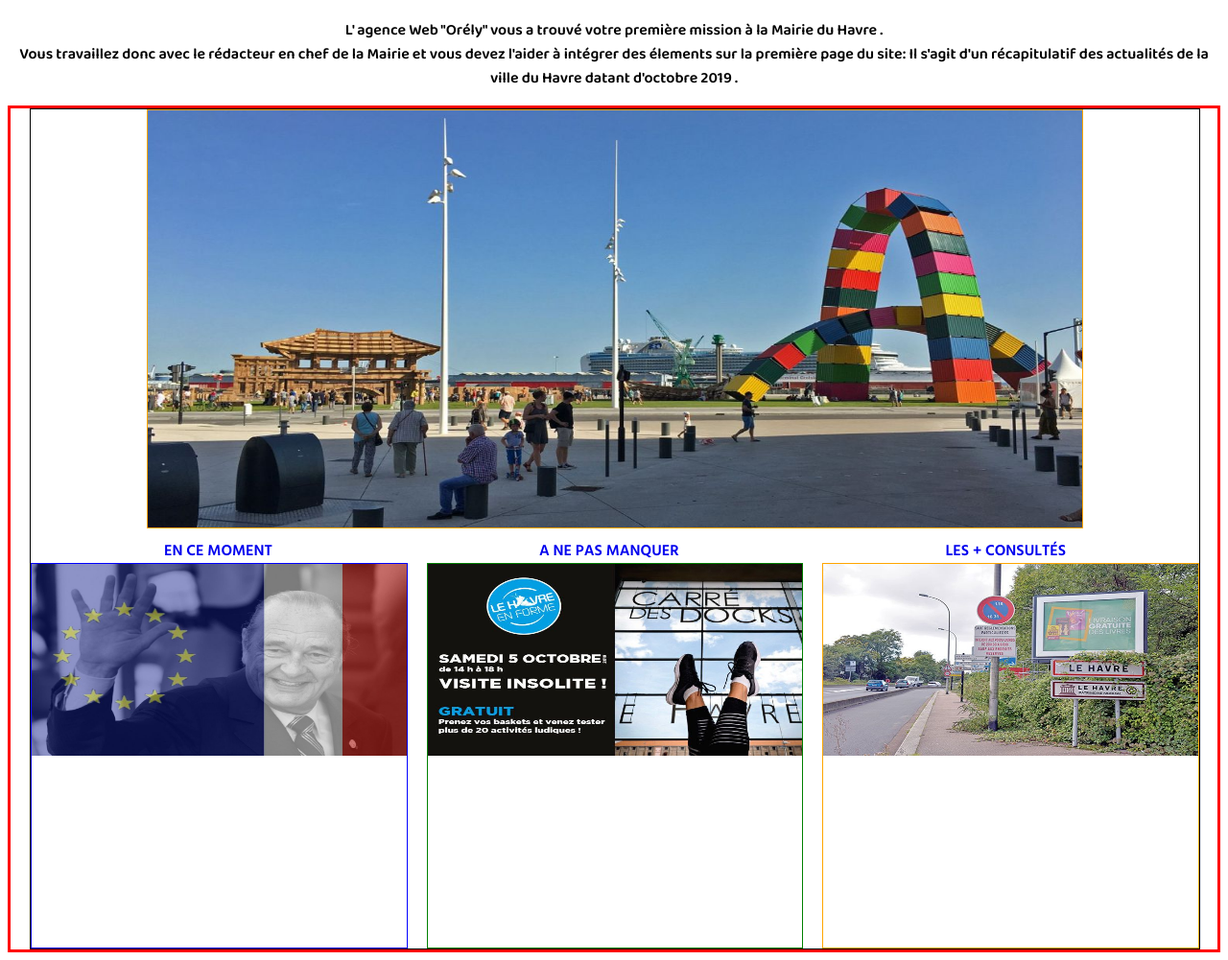
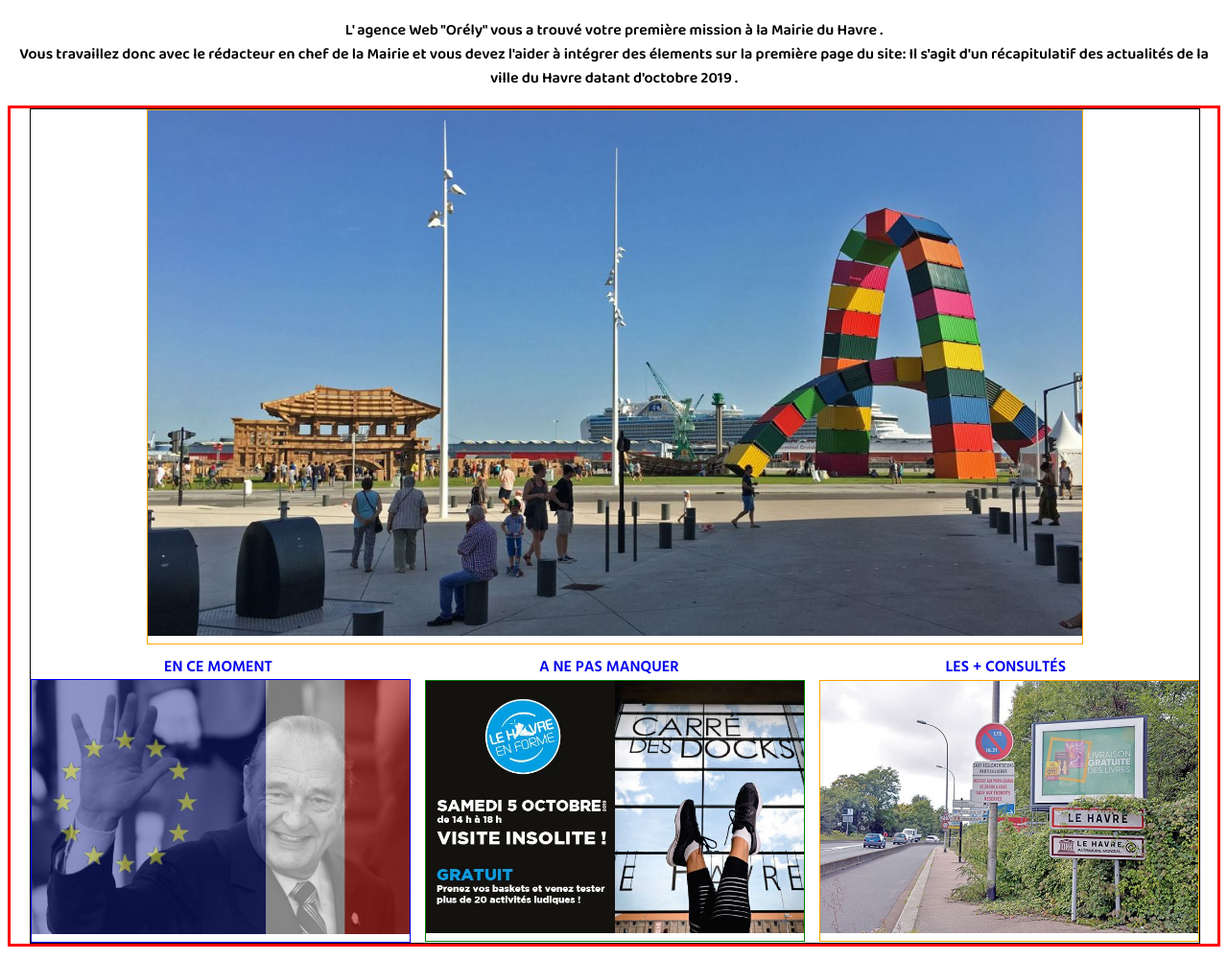
Before and after one commit to MathieuBoe/Exercice-Havre, a plain HTML site: page projectgroup/index.html in a window 1280 px wide. Shown: the part 76-1077 px from the top of the page at 96% size. Drawn offline with Linux system fonts and the light colour scheme.

Commit message:
modification/hauteur/element

```diff
--- a/projectgroup/assest/css/style.css
+++ b/projectgroup/assest/css/style.css
@@ -32,37 +32,37 @@ h1{
     margin: auto;
     order: 1;
     width: 80%;
-    height: 435px;
+    height: auto;
     flex-basis: auto;
     border: solid orange 1px;
     align-self: center;
     order: 1;
 }
 .containerbox2{
-    margin-right: 20px;
+    margin-right: 15px;
     padding: 10 auto;
     order: 3;
     flex-grow: 1;
     width: 10%;
-    height: 400px;
+    height: auto;
     border: solid  1px blue;
     flex-grow: 1;
 }
 .containerbox3{
-    margin: 0 20 0 20px;
+    margin: 0 15 0 15px;
     padding: 10 auto;
     order: 4;
     width: 10%;
-    height: 400px;
+    height: auto;
     border: solid green 1px;
     flex-grow: 1;
 }
 .containerbox4{
-    margin-left: 20px;
+    margin-left: 15px;
     padding: 10 auto;
     order: 5;
     width: 10%;
-    height: 400px;
+    height: auto;
     border: solid orange 1px;
     order:5;
     flex-grow: 1;
--- a/projectgroup/index.html
+++ b/projectgroup/index.html
@@ -21,18 +21,17 @@
                 </ul>
             </nav>
             <div class="containerbox1">
-                <img src="assest/img/img_leHavre.jpg" alt="arriere plan lehavre" width="100%" height="435px"
+                <img src="assest/img/img_leHavre.jpg" alt="arriere plan lehavre" width="100%" height="auto"
                  >
         </div>
             <div class="containerbox2">
-                <img src="assest/img/img_img01.jpg" alt="Politique" width="
-                100%" height="200px">
+                <img src="assest/img/img_img01.jpg" alt="Politique" width="100%" height="auto">
             </div>
             <div class="containerbox3">
-                <img src="assest/img/img_img02.jpg" alt ="Sport" width="100%" height="200px">
+                <img src="assest/img/img_img02.jpg" alt ="Sport" width="100%" height="auto">
             </div>
             <div class="containerbox4">
-                <img src="assest/img/img_img03.jpg" alt ="Enquète" width="100%" height="200px">
+                <img src="assest/img/img_img03.jpg" alt ="Enquète" width="100%" height="auto">
             </div>
         </div>
     </div>
```
